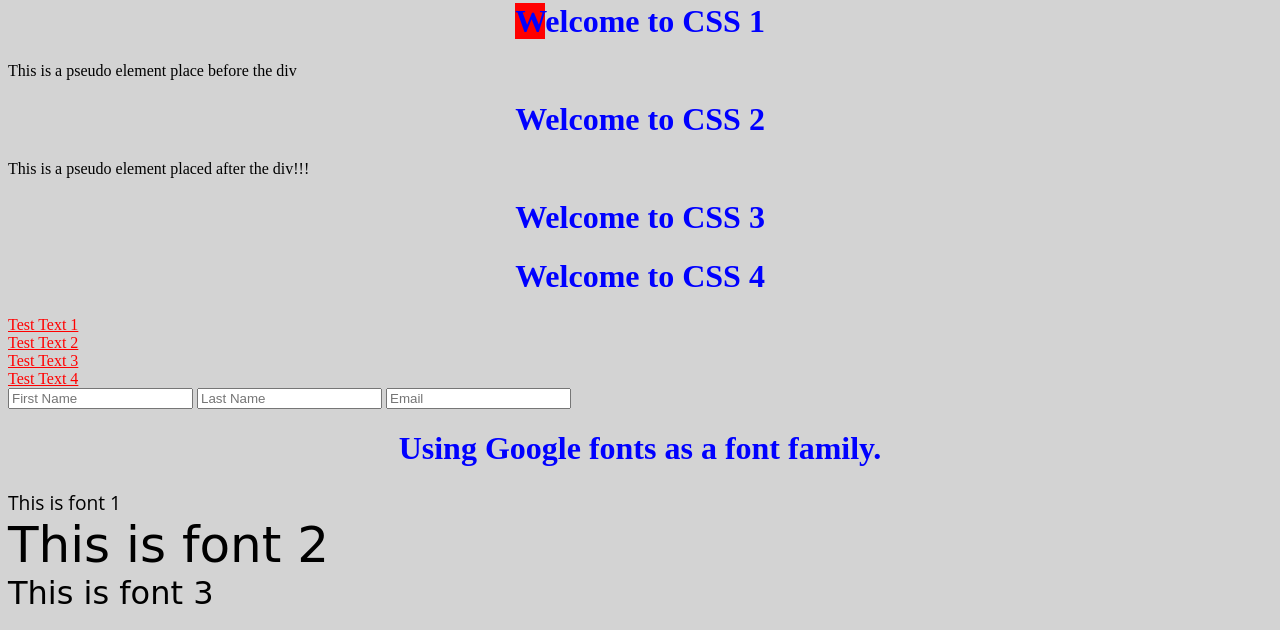
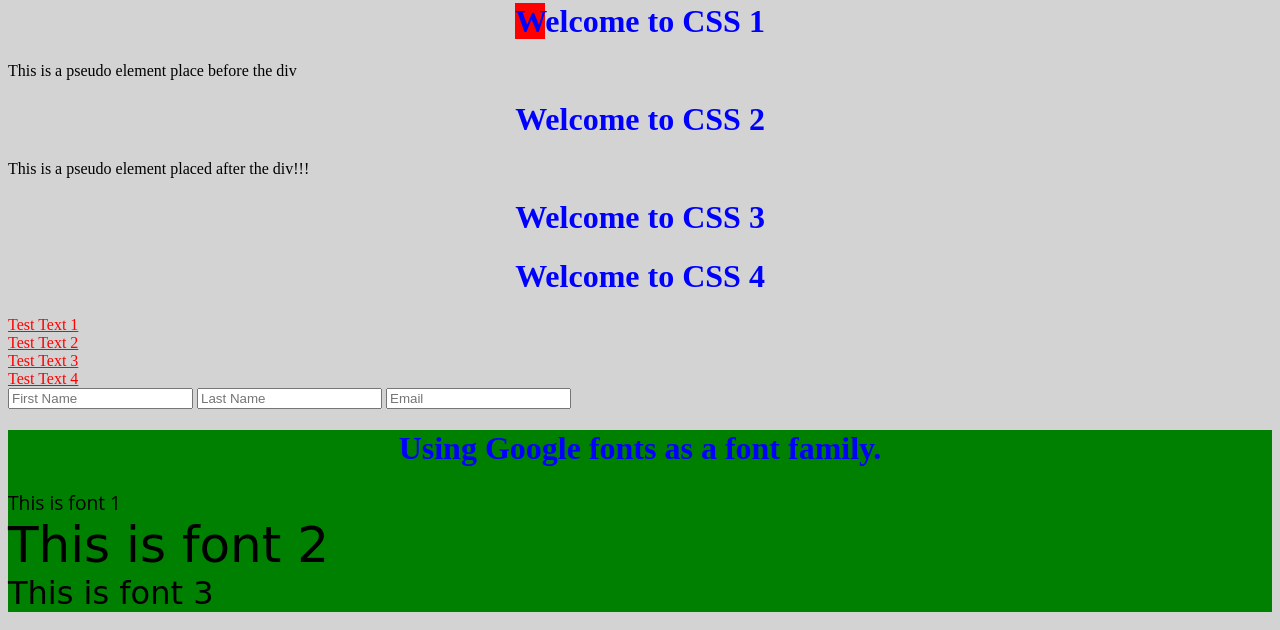
Before and after one commit to dlopez079/Web-Design-Course-Learn-HTML-and-CSS, a plain HTML site: page index.html in a window 1280 px wide. Shown: the part 4509-5139 px from the top of the page. Drawn offline with Linux system fonts and the light colour scheme.

Commit message:
Added a green background to the google fonts family to seperate it from the font awesome section.

```diff
--- a/style.css
+++ b/style.css
@@ -236,6 +236,9 @@ div::selection {
 }
 
 /* Import Opens Sans font from google fonts using the import method.  This will keep all the information for the google font in one style sheet. */
+.font-family {
+    background-color: green;
+}
 @import url('https://fonts.googleapis.com/css2?family=Open+Sans:wght@300&display=swap');
 #font1 {
     font-family: 'Open Sans', sans-serif;
```
